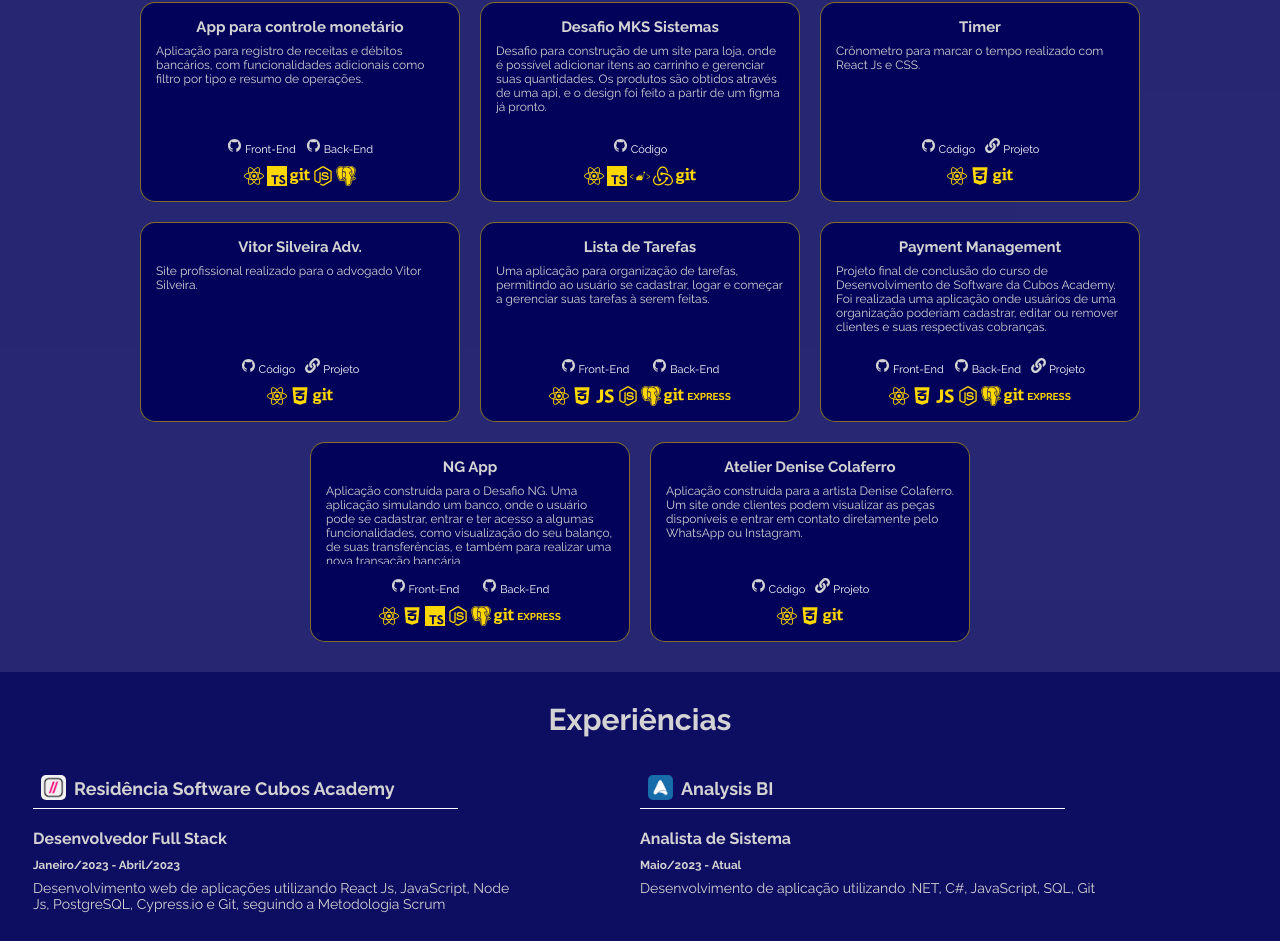
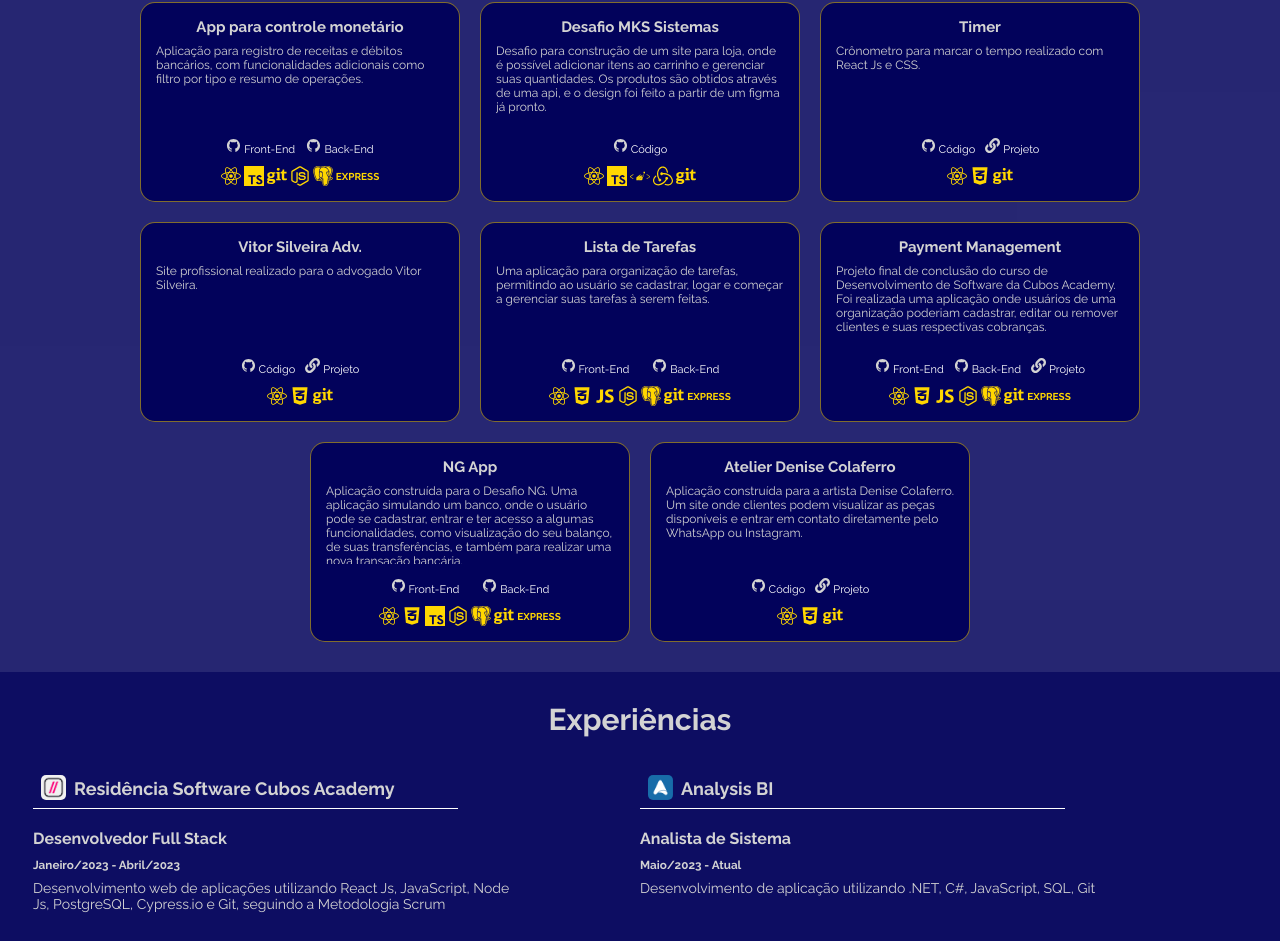
Before and after one commit to Rmdeaguiar/portfolio, a React (Create React App) app: page / in a window 1280 px wide. Shown: the part 925-1866 px from the top of the page. Built offline with nearby package versions, Linux system fonts and the light colour scheme.

Commit message:
adição de linguagem a projeto

```diff
--- a/src/Components/Projects/index.tsx
+++ b/src/Components/Projects/index.tsx
@@ -37,6 +37,7 @@ function Projects({ english }: Props) {
                 <img src={Git} alt='git' />
                 <img src={NodeJs} alt='nodejs' />
                 <img src={Postgre} alt='postgresql' />
+                <span>EXPRESS</span>
               </div>
             </div>
           </div>
```
